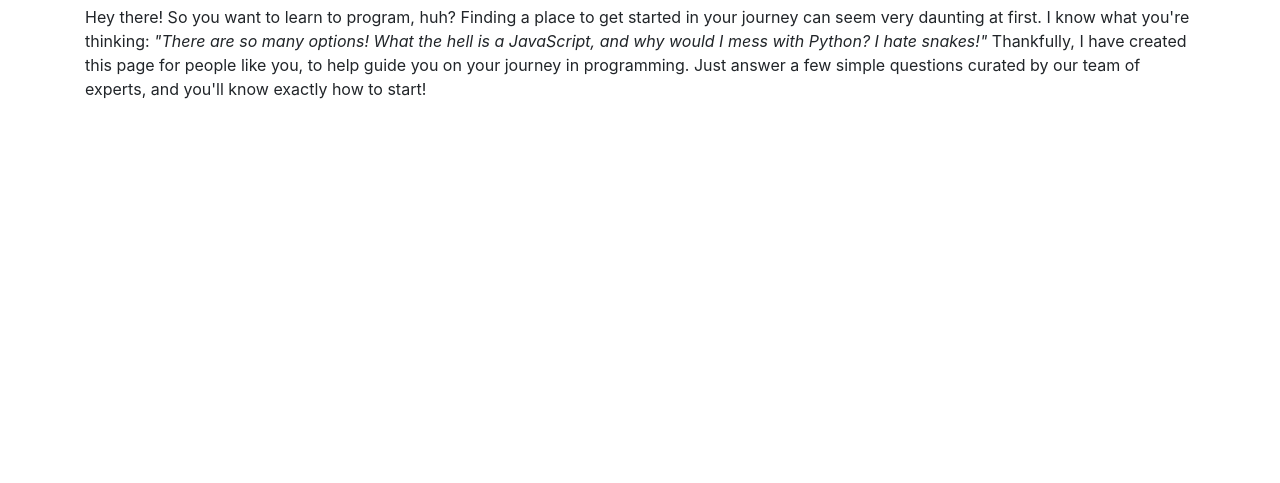
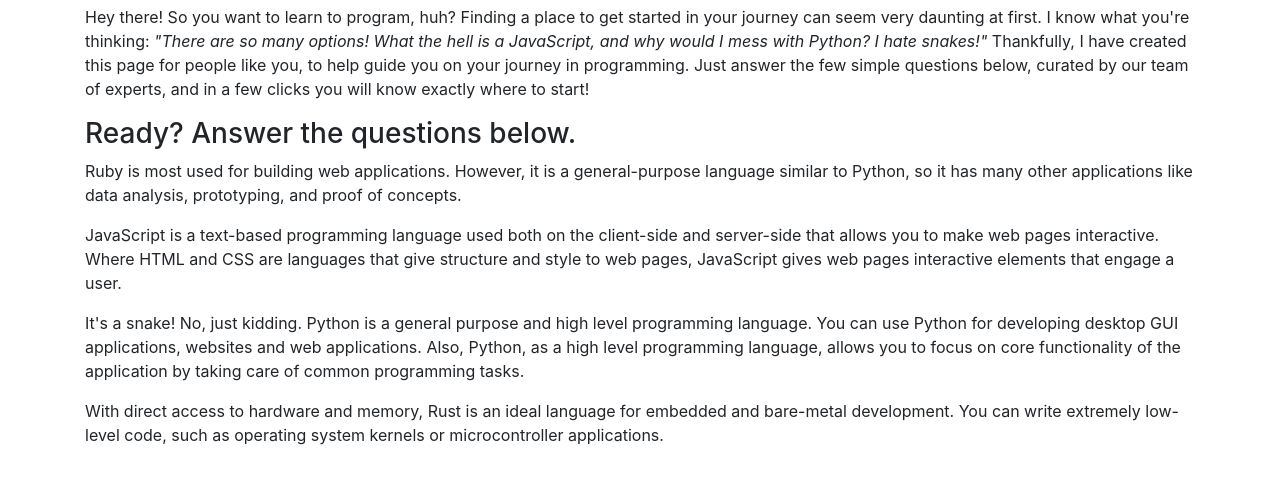
Before and after one commit to louiesch/prog-lang, a plain HTML site: page index.html in a window 1280 px wide. Shown: the part 51-534 px from the top of the page. Drawn offline with Linux system fonts and the light colour scheme.

```diff
--- a/index.html
+++ b/index.html
@@ -10,6 +10,22 @@
 <body>
   <div class='container'>
     <h1>Programming Language Suggester</h1>
-    <p>Hey there! So you want to learn to program, huh? Finding a place to get started in your journey can seem very daunting at first. I know what you're thinking: <em>"There are so many options! What the hell is a JavaScript, and why would I mess with Python? I hate snakes!"</em> Thankfully, I have created this page for people like you, to help guide you on your journey in programming. Just answer a few simple questions curated by our team of experts, and you'll know exactly how to start!</p>
+    <p>Hey there! So you want to learn to program, huh? Finding a place to get started in your journey can seem very daunting at first. I know what you're thinking: <em>"There are so many options! What the hell is a JavaScript, and why would I mess with Python? I hate snakes!"</em> Thankfully, I have created this page for people like you, to help guide you on your journey in programming. Just answer the few simple questions below, curated by our team of experts, and in a few clicks you will know exactly where to start!</p>
+
+    <h3>Ready? Answer the questions below.</h3>
+
+
+    <div id='Ruby'>
+      <p>Ruby is most used for building web applications. However, it is a general-purpose language similar to Python, so it has many other applications like data analysis, prototyping, and proof of concepts.</p>
+    </div>
+    <div id='JavaScript'>
+      <p>JavaScript is a text-based programming language used both on the client-side and server-side that allows you to make web pages interactive. Where HTML and CSS are languages that give structure and style to web pages, JavaScript gives web pages interactive elements that engage a user.</p>
+    </div>
+    <div id='Python'>
+      <p>It's a snake! No, just kidding. Python is a general purpose and high level programming language. You can use Python for developing desktop GUI applications, websites and web applications. Also, Python, as a high level programming language, allows you to focus on core functionality of the application by taking care of common programming tasks.</p>
+    </div>
+    <div id='Rust'>
+      <p>With direct access to hardware and memory, Rust is an ideal language for embedded and bare-metal development. You can write extremely low-level code, such as operating system kernels or microcontroller applications.</p>
+    </div>
   </div>
 </body>
```
